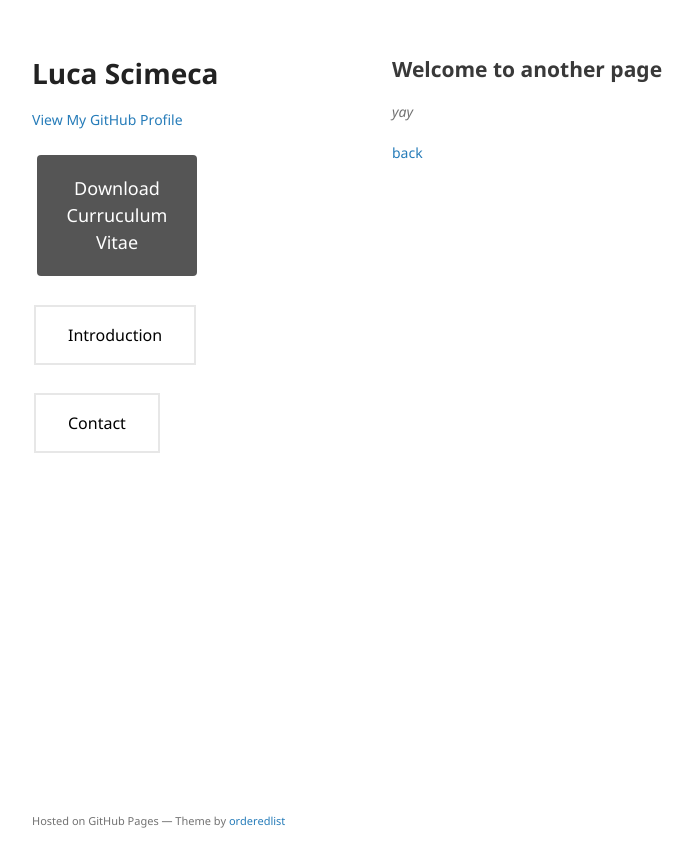
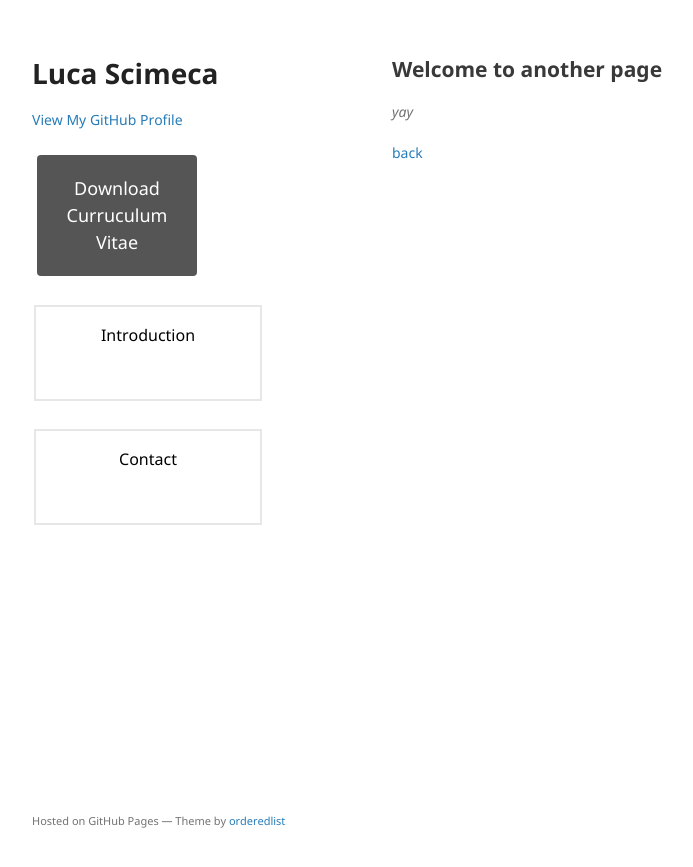
Before and after one commit to lucascimeca/lucascimeca.github.io, a Jekyll site: the page built from another-page.md, in a window 1280 px wide. Shown: the top 867 px of the page, without its empty margins (178-871 px from the left). Built offline with Jekyll 4.4.1, drawn with Linux system fonts in a browser that asks for light colours; the repository's description, which GitHub fills in, is left out; our own code applies the rules of GitHub Pages for plain Markdown files.

Commit message:
Update default.html

```diff
--- a/_layouts/default.html
+++ b/_layouts/default.html
@@ -56,6 +56,8 @@
         -webkit-transition-duration: 0.4s; /* Safari */
         transition-duration: 0.4s;
         cursor: pointer;
+        width: 160px;
+        height: 60px;
     }
     .button-hover {
         background-color: white;
```
